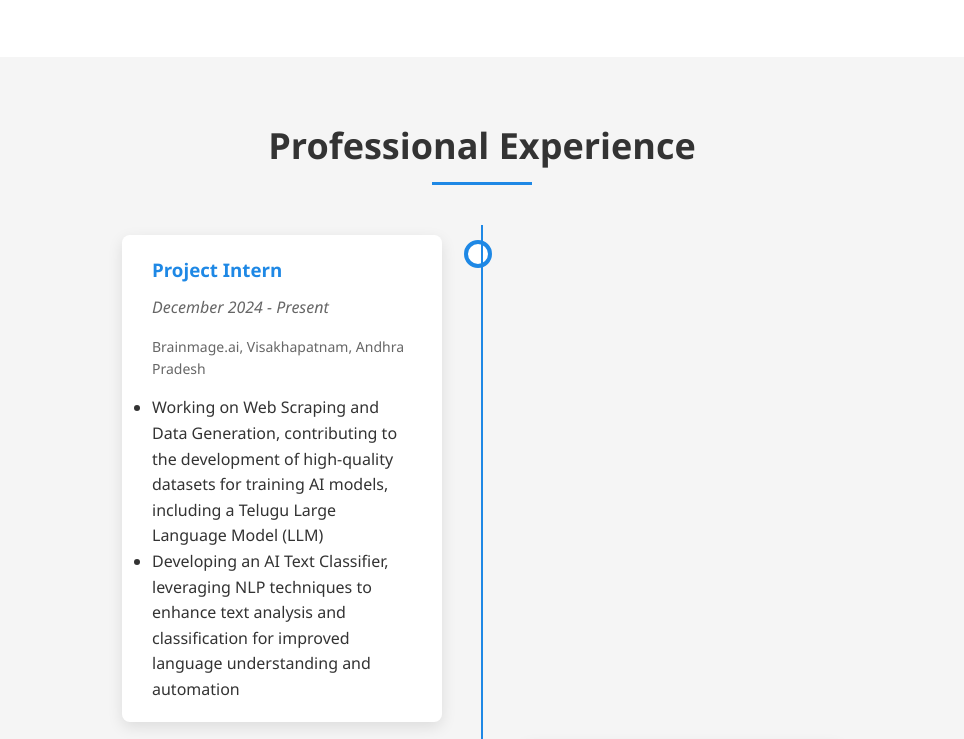
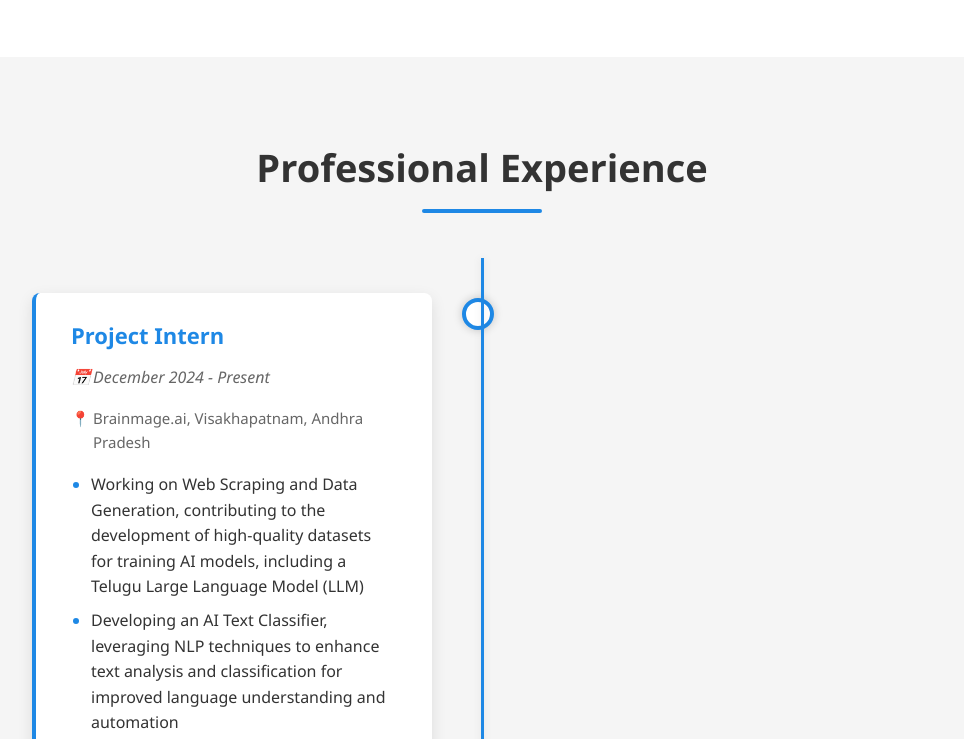
Before and after one commit to AnilKumarK26/Porfolio, a plain HTML site: page index.html in a window 1280 px wide. Shown: the part 1071-1810 px from the top of the page, without its empty margins (158-1122 px from the left). Drawn offline with Linux system fonts and the light colour scheme.

Commit message:
Update index.html

```diff
--- a/index.html
+++ b/index.html
@@ -401,56 +401,62 @@
             left: 100%;
             transition: 0.5s;
         }
-
         /* Experience Section */
         .experience {
             background-color: var(--secondary-color);
             position: relative;
+            padding: 80px 0;
+            overflow: hidden;
         }
 
         .section-title {
-            font-size: 36px;
+            font-size: 38px;
             text-align: center;
-            margin-bottom: 50px;
-            position: relative;
+            margin-bottom: 60px;
+            position: relative;
+            font-weight: 700;
+            color: var(--dark-text);
         }
 
         .section-title::after {
             content: '';
             position: absolute;
-            bottom: -10px;
+            bottom: -15px;
             left: 50%;
             transform: translateX(-50%);
             width: 0;
-            height: 3px;
+            height: 4px;
             background-color: var(--primary-color);
-            animation: titleLine 1.5s forwards 0.5s;
+            border-radius: 2px;
+            animation: titleLine 1.8s forwards 0.5s;
         }
 
         @keyframes titleLine {
             to {
-                width: 100px;
+                width: 120px;
             }
         }
 
         .timeline {
             position: relative;
-            max-width: 800px;
+            max-width: 1000px;
             margin: 0 auto;
+            padding: 20px 0;
         }
 
         .timeline::after {
             content: '';
             position: absolute;
-            width: 2px;
+            width: 3px;
             background-color: var(--primary-color);
             top: 0;
             bottom: 0;
             left: 50%;
-            margin-left: -1px;
+            margin-left: -1.5px;
             transform: scaleY(0);
             transform-origin: top;
-            animation: scaleVertical 1.5s forwards 0.5s;
+            animation: scaleVertical 1.8s forwards 0.6s;
+            box-shadow: 0 0 8px rgba(0, 0, 0, 0.1);
         }
 
         @keyframes scaleVertical {
@@ -460,11 +466,12 @@
         }
 
         .timeline-item {
-            padding: 10px 40px;
+            padding: 15px 50px;
             position: relative;
             width: 50%;
             box-sizing: border-box;
             opacity: 0;
+            margin-bottom: 30px;
         }
 
         .timeline-item:nth-child(odd) {
@@ -478,14 +485,14 @@
         }
 
         /* Staggered animation for timeline items */
-        .timeline-item:nth-child(1) { animation-delay: 0.6s; }
-        .timeline-item:nth-child(2) { animation-delay: 0.9s; }
-        .timeline-item:nth-child(3) { animation-delay: 1.2s; }
+        .timeline-item:nth-child(1) { animation-delay: 0.8s; }
+        .timeline-item:nth-child(2) { animation-delay: 1.2s; }
+        .timeline-item:nth-child(3) { animation-delay: 1.6s; }
 
         @keyframes fadeInRight {
             from {
                 opacity: 0;
-                transform: translateX(-30px);
+                transform: translateX(-40px);
             }
             to {
                 opacity: 1;
@@ -496,7 +503,7 @@
         @keyframes fadeInLeft {
             from {
                 opacity: 0;
-                transform: translateX(30px);
+                transform: translateX(40px);
             }
             to {
                 opacity: 1;
@@ -507,21 +514,25 @@
         .timeline-item::after {
             content: '';
             position: absolute;
-            width: 20px;
-            height: 20px;
-            right: -10px;
+            width: 24px;
+            height: 24px;
+            right: -12px;
             background-color: var(--white);
             border: 4px solid var(--primary-color);
-            top: 15px;
+            top: 20px;
             border-radius: 50%;
             z-index: 1;
             transform: scale(0);
-            animation: popIn 0.5s forwards 1.3s;
+            box-shadow: 0 0 10px rgba(0, 0, 0, 0.2);
+            animation: popIn 0.6s forwards 1.5s;
         }
 
         @keyframes popIn {
-            50% {
-                transform: scale(1.2);
+            0% {
+                transform: scale(0);
+            }
+            60% {
+                transform: scale(1.3);
             }
             100% {
                 transform: scale(1);
@@ -529,38 +540,113 @@
         }
 
         .timeline-item:nth-child(even)::after {
-            left: -10px;
+            left: -12px;
         }
 
         .timeline-content {
-            padding: 20px 30px;
+            padding: 25px 35px;
             background-color: var(--white);
             position: relative;
             border-radius: var(--border-radius);
             box-shadow: var(--box-shadow);
-            transition: var(--transition-medium);
+            transition: all 0.4s ease;
+            border-left: 4px solid transparent;
+        }
+
+        .timeline-item:nth-child(odd) .timeline-content {
+            border-left: 4px solid var(--primary-color);
+        }
+
+        .timeline-item:nth-child(even) .timeline-content {
+            border-right: 4px solid var(--primary-color);
+            border-left: none;
         }
 
         .timeline-content:hover {
-            transform: translateY(-5px);
-            box-shadow: 0 10px 20px rgba(0, 0, 0, 0.15);
+            transform: translateY(-8px);
+            box-shadow: 0 15px 30px rgba(0, 0, 0, 0.15);
         }
 
         .timeline-content h3 {
-            margin-bottom: 10px;
+            margin-bottom: 12px;
             color: var(--primary-color);
+            font-size: 22px;
+            font-weight: 600;
         }
 
         .timeline-date {
             font-style: italic;
             color: var(--light-text);
             margin-bottom: 15px;
+            font-weight: 500;
+            display: inline-block;
+            position: relative;
+            padding-left: 22px;
+        }
+
+        .timeline-date::before {
+            content: '📅';
+            position: absolute;
+            left: 0;
+            top: 0;
         }
 
         .timeline-location {
-            font-size: 14px;
+            font-size: 15px;
             color: var(--light-text);
-            margin-bottom: 15px;
+            margin-bottom: 18px;
+            padding-left: 22px;
+            position: relative;
+        }
+
+        .timeline-location::before {
+            content: '📍';
+            position: absolute;
+            left: 0;
+            top: 0;
+        }
+
+        .timeline-content ul {
+            margin-left: 5px;
+            padding-left: 15px;
+        }
+
+        .timeline-content li {
+            margin-bottom: 8px;
+            line-height: 1.6;
+            position: relative;
+        }
+
+        .timeline-content li::marker {
+            color: var(--primary-color);
+        }
+
+        /* Media queries for responsive design */
+        @media screen and (max-width: 768px) {
+            .timeline::after {
+                left: 31px;
+            }
+
+            .timeline-item {
+                width: 100%;
+                padding-left: 70px;
+                padding-right: 25px;
+            }
+
+            .timeline-item:nth-child(even) {
+                left: 0;
+            }
+
+            .timeline-item:nth-child(odd) .timeline-content,
+            .timeline-item:nth-child(even) .timeline-content {
+                border-left: 4px solid var(--primary-color);
+                border-right: none;
+            }
+
+            .timeline-item::after {
+                left: 19px;
+                right: auto;
+            }
         }
 
         /* Projects Section */
```
